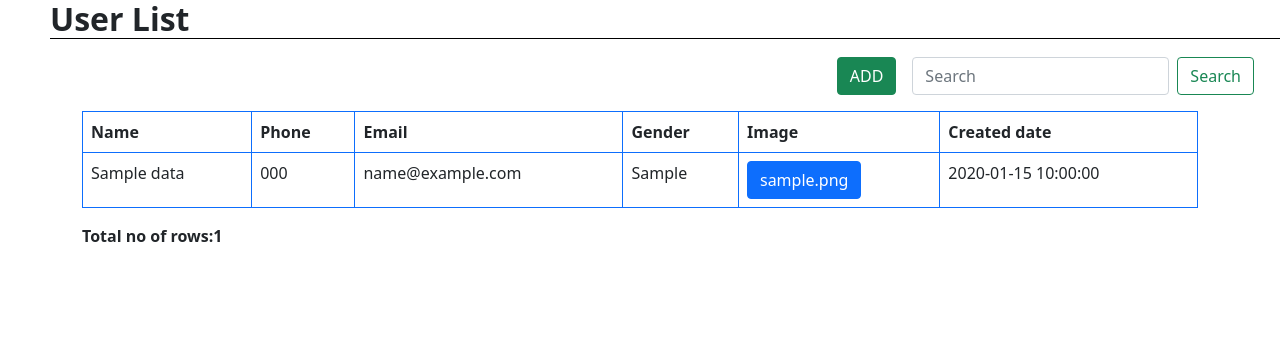
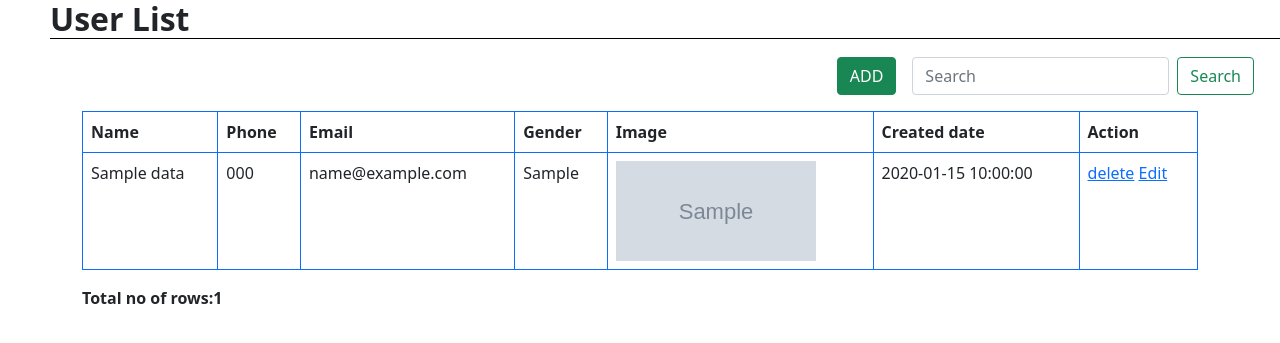
Before and after one commit to dhruvil05/22_PhpTask, a PHP site: page / in a window 1280 px wide. Shown: the top 343 px of the page. Run offline with PHP 8.4, Linux system fonts and the light colour scheme; tables that the repository leaves empty or names only in its code hold one stand-in row (values such as "Sample post"); grey boxes marked "Sample" are stand-in pictures; some libraries are stand-ins or nearby versions.

Commit message:
delete complete

```diff
--- a/img_modal.php
+++ b/img_modal.php
@@ -1,6 +1,7 @@
 
 
 <!-- Button trigger modal -->
+
 
 <style>
   .img{
@@ -16,10 +17,17 @@
         <h5 class="modal-title img-resposive" id="exampleModalLabel">Image</h5>
         <button type="button" class="btn-close" data-bs-dismiss="modal" aria-label="Close"></button>
       </div>
+      <?php
+
+
+
+              while($data = mysqli_fetch_assoc($result)){
+
+          ?>
 
        <img src="<?php echo 'image/' .$data['image']; ; ?>" alt="image" class="img">
 
-
+       <?php  } ?>
       <div class="modal-footer">
         <button type="button" class="btn btn-secondary" data-bs-dismiss="modal">Close</button>
 
--- a/index.php
+++ b/index.php
@@ -10,7 +10,7 @@
     <link href="https://cdn.jsdelivr.net/npm/bootstrap@5.1.3/dist/css/bootstrap.min.css" rel="stylesheet"
         integrity="sha384-1BmE4kWBq78iYhFldvKuhfTAU6auU8tT94WrHftjDbrCEXSU1oBoqyl2QvZ6jIW3" crossorigin="anonymous">
 
-    <link rel="stylesheet" href="https://cdn.datatables.net/1.11.5/css/jquery.dataTables.min.css">
+
 
     <title>Hello, world!</title>
     <style>
@@ -25,6 +25,15 @@
         margin-left: 50px;
         font-weight: bold;
         border-bottom: 1px solid black;
+    }
+
+    /* td>a {
+        text-decoration: none;
+    } */
+
+    td>img {
+        width: 200px;
+        height: 100px;
     }
     </style>
 </head>
@@ -52,18 +61,16 @@
                 <th>Gender</th>
                 <th>Image</th>
                 <th>Created date</th>
+                <th>Action</th>
             </tr>
             <?php
-                // include "img_display.php";
-
 
                 require "fetch_data.php";
-
 
                 $rows = mysqli_num_rows($result);
 
                          while($data = mysqli_fetch_array($result)){
-                            include 'img_Modal.php';
+                            // include 'img_Modal.php';
             ?>
 
             <tr class="data">
@@ -72,15 +79,17 @@
                 <td><?php echo $data['phone']; ?></td>
                 <td><?php echo $data['email']; ?></td>
                 <td><?php echo $data['gender']; ?></td>
+                <td>
+                    <!-- <a type="button" class="btn btn-primary" data-bs-toggle="modal" data-bs-target="#imageModal"> -->
+                    <img src="<?php  echo 'image/' .$data['image']; ; ?>" alt="image" class="img">
+                    <!-- </a> -->
+                </td>
+                <td><?php echo $data['created_date']; ?></td>
+                <td>
+                    <a href="delete.php?sno=<?php echo $data['sno']; ?>">delete</a>
 
-                <td>
-                    <button type="button" class="btn btn-primary" data-bs-toggle="modal" data-bs-target="#imageModal">
-                        <?php echo $data['image']; ?>
-                    </button>
-                </td>
-
-                <td><?php echo $data['created_date']; ?></td>
-
+                    <a href="editform.php?sno=<?php echo $data['sno']; ?>" name="edit" >Edit</a>
+                    </td>
 
             </tr>
             <?php  } ?>
@@ -90,16 +99,22 @@
 
     </div>
 
+
     <script>
     $(document).ready(function() {
-        $('#myTable').DataTable();
+        $("img").click(function() {
+            $(this).css({
+                "width": "200px",
+                "height": "200px"
+            });
+        });
     });
     </script>
 
     <script src="https://cdn.jsdelivr.net/npm/bootstrap@5.1.3/dist/js/bootstrap.bundle.min.js"
         integrity="sha384-ka7Sk0Gln4gmtz2MlQnikT1wXgYsOg+OMhuP+IlRH9sENBO0LRn5q+8nbTov4+1p" crossorigin="anonymous">
     </script>
-    <script src="https://cdn.datatables.net/1.11.5/js/jquery.dataTables.min.js"></script>
+
 </body>
 
 </html>
```
Also changed, not shown: delete.php (added, +21 -0 lines).
